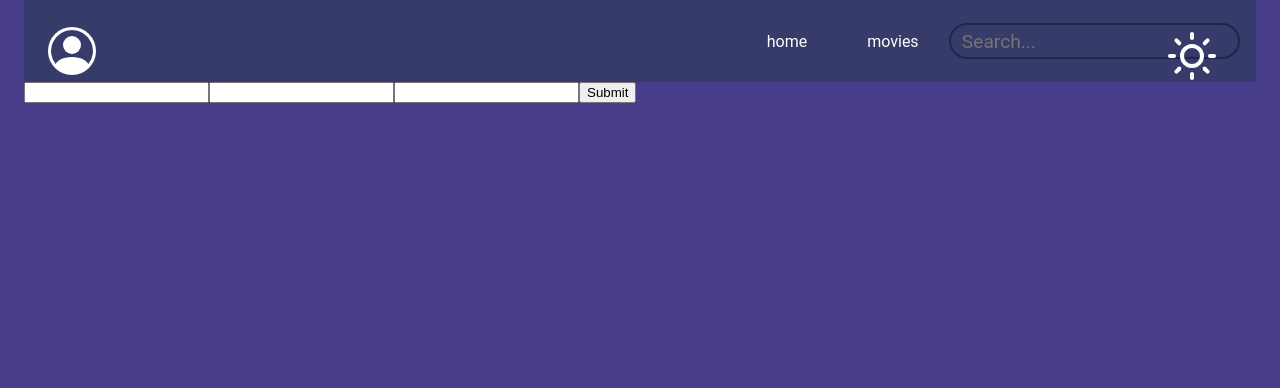
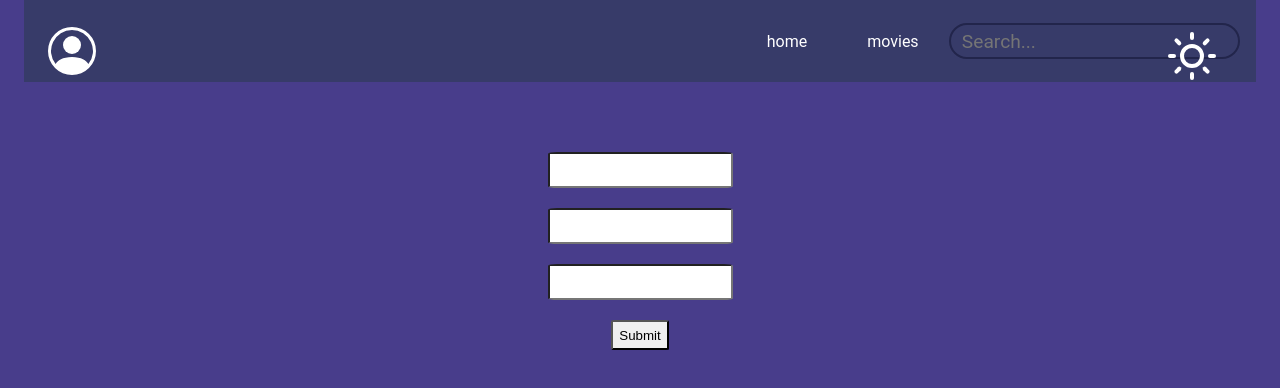
Before and after one commit to TarasShapran/test-app, a React (Create React App) app: page /login in a window 1280 px wide. Shown: the top 388 px of the page. Built offline with nearby package versions, Linux system fonts and the light colour scheme.

Commit message:
done project

```diff
--- a/src/components/header/Header.css
+++ b/src/components/header/Header.css
@@ -5,6 +5,7 @@
     justify-content: flex-end;
     height: 50px;
     padding: 1rem;
+
 }
 
 .search {
--- a/src/components/loginForm/Login-form.css
+++ b/src/components/loginForm/Login-form.css
@@ -0,0 +1,19 @@
+.login-form-wrap{
+    display: flex;
+    justify-content: center;
+    align-items: center;
+    margin: 50px auto;
+}
+.login-form-wrap div{
+    margin: 20px 0;
+}
+.button{
+    display: flex;
+    justify-content: center;
+    align-items: center;
+}
+.login-form-wrap div input{
+    height: 30px;
+    border-radius: 5%;
+
+}
--- a/src/components/loginForm/LoginForm.js
+++ b/src/components/loginForm/LoginForm.js
@@ -6,6 +6,9 @@ import {
     Link,
     withRouter
 } from "react-router-dom";
+
+import './Login-form.css'
+
 export default function LoginForm() {
     let [formInput, setFormInput] = useState({email: '', password: '', username: '', submit: ''});
     let [users, setUsers] = useState([]);
@@ -20,14 +23,16 @@ export default function LoginForm() {
     };
 
     return (
-        <div>
+        <div className={"login-form-wrap"}>
+
             <form onSubmit={onSave}>
-                <input type="email" name={'email'} value={formInput.email} onChange={onChangeForm}/>
-                <input type="password" name={'password'} value={formInput.password} onChange={onChangeForm}/>
-                <input type="username" name={'username'} value={formInput.username} onChange={onChangeForm}/>
-                <Link to={'/'}>
+                <div>
+                    <input type="email" name={'email'} value={formInput.email} onChange={onChangeForm}/></div>
+                <div><input type="password" name={'password'} value={formInput.password} onChange={onChangeForm}/></div>
+                <div><input type="username" name={'username'} value={formInput.username} onChange={onChangeForm}/></div>
+                <div className={"button"}><Link to={'/'}>
                     <input type="submit"/>
-                </Link>
+                </Link></div>
             </form>
 
         </div>
--- a/src/components/movieInfo/MovieInfo.css
+++ b/src/components/movieInfo/MovieInfo.css
@@ -2,12 +2,13 @@
     background-color: #22254b;
     max-width: 100%;
 }
-.movie-wrap-s{
+/*.movie-wrap-s{
     margin: 0 10%;
-}
+}*/
 .content_Img{
     object-fit: contain;
     border-radius: 10px;
+    width: 100%;
 }
 .ContentModal__landscape {
     object-fit: contain;
```
